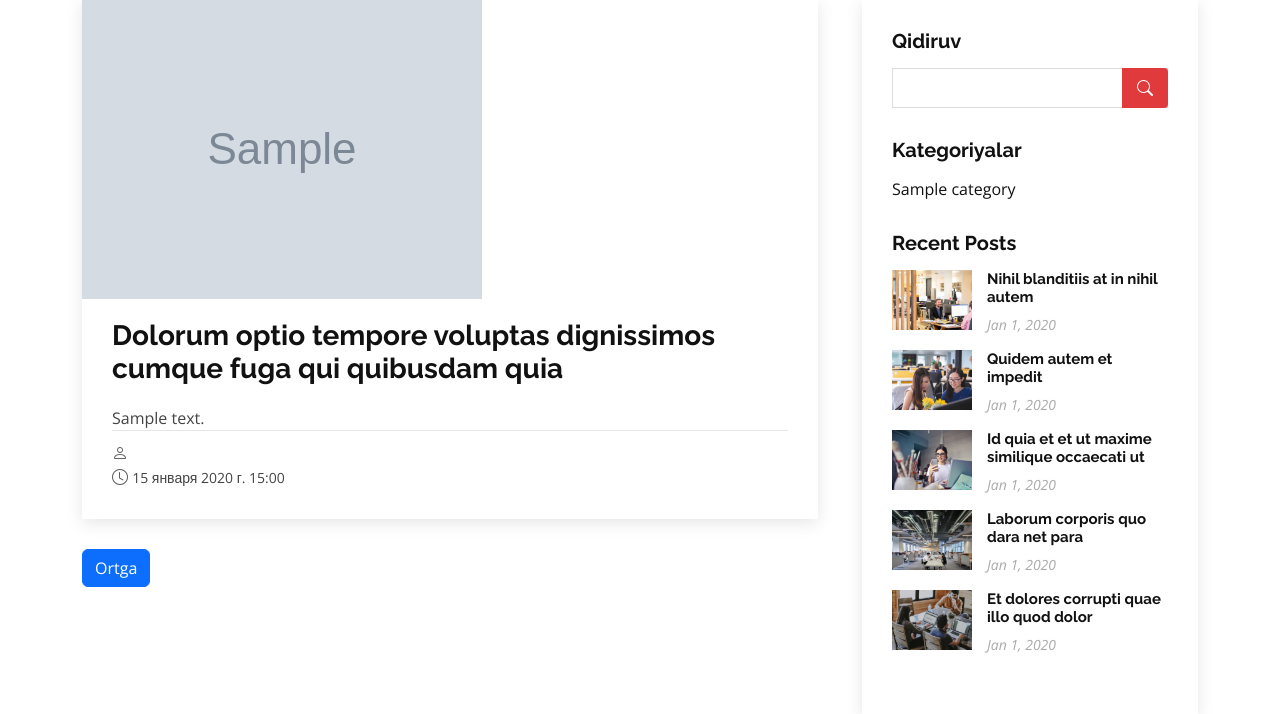
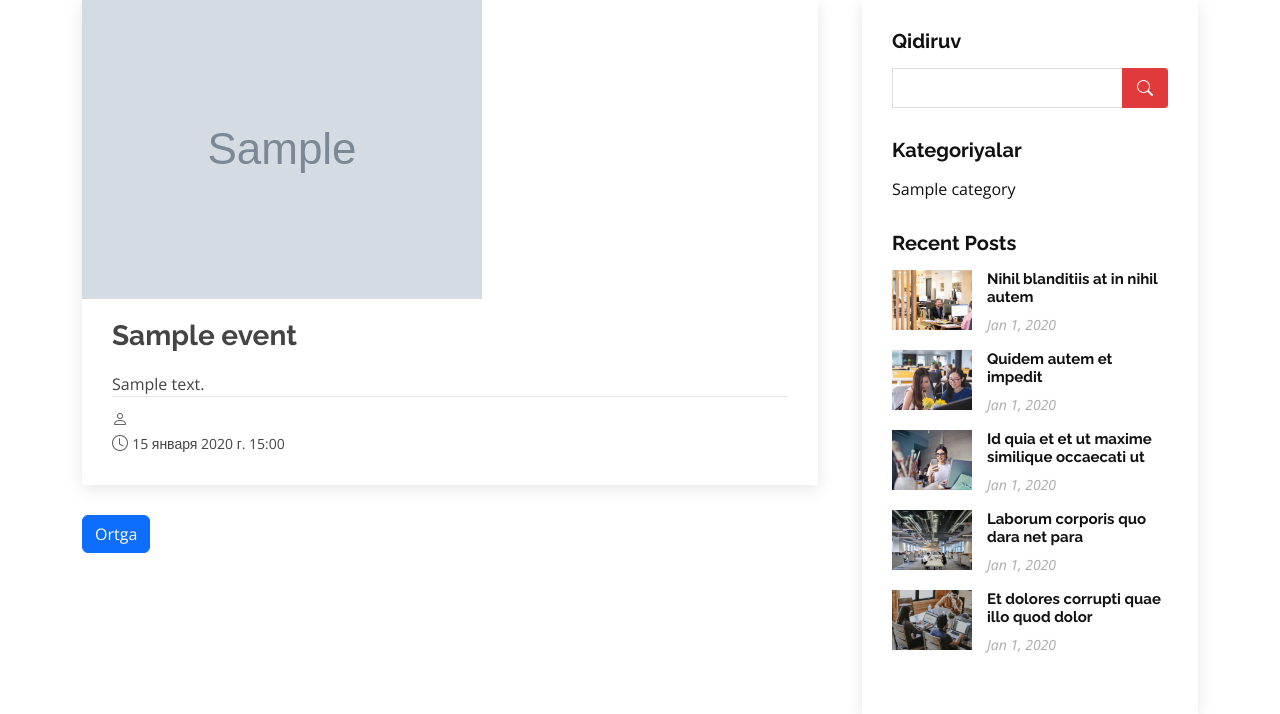
Before and after one commit to rustamovjavohir/KarmanaAKM, a Django app: page /events/1/ in a window 1280 px wide. Shown: the part 226-940 px from the top of the page. Run offline with Django 4.2, Linux system fonts and the light colour scheme; tables that the repository leaves empty hold one stand-in row (values such as "Sample post"); grey boxes marked "Sample" are stand-in pictures; parts of the project's set-up code (start-up, migrations or seed data) failed here and were passed over; some libraries are stand-ins or nearby versions.

Commit message:
change event name

```diff
--- a/templates/Presento/event_detail.html
+++ b/templates/Presento/event_detail.html
@@ -85,8 +85,7 @@
                         </div>
 
                         <h2 class="entry-title">
-                            <a href="blog-single.html">Dolorum optio tempore voluptas dignissimos cumque fuga qui
-                                quibusdam quia</a>
+                            {{ event.name }}
                         </h2>
 
                         <div class="entry-content">
```
